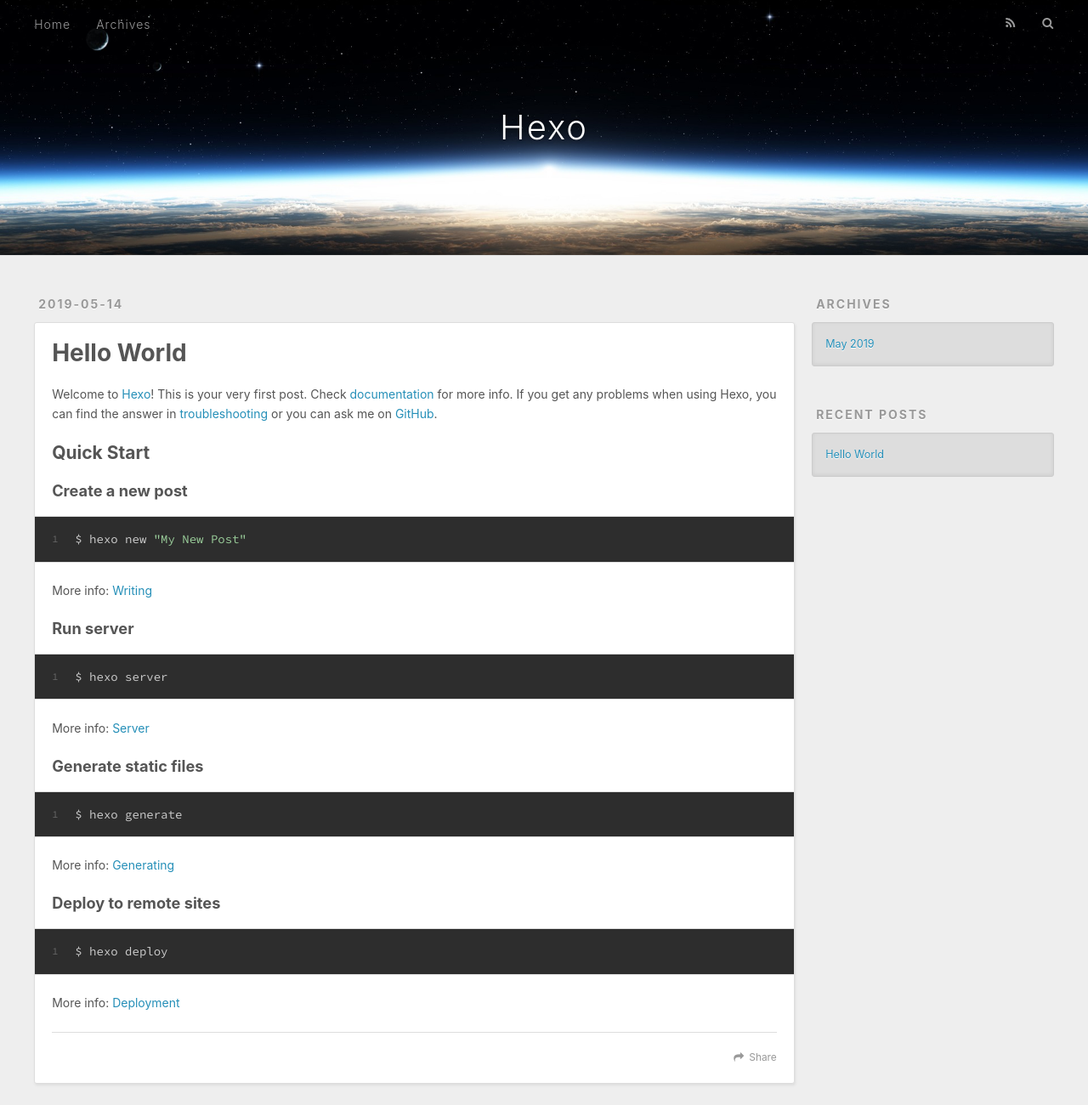
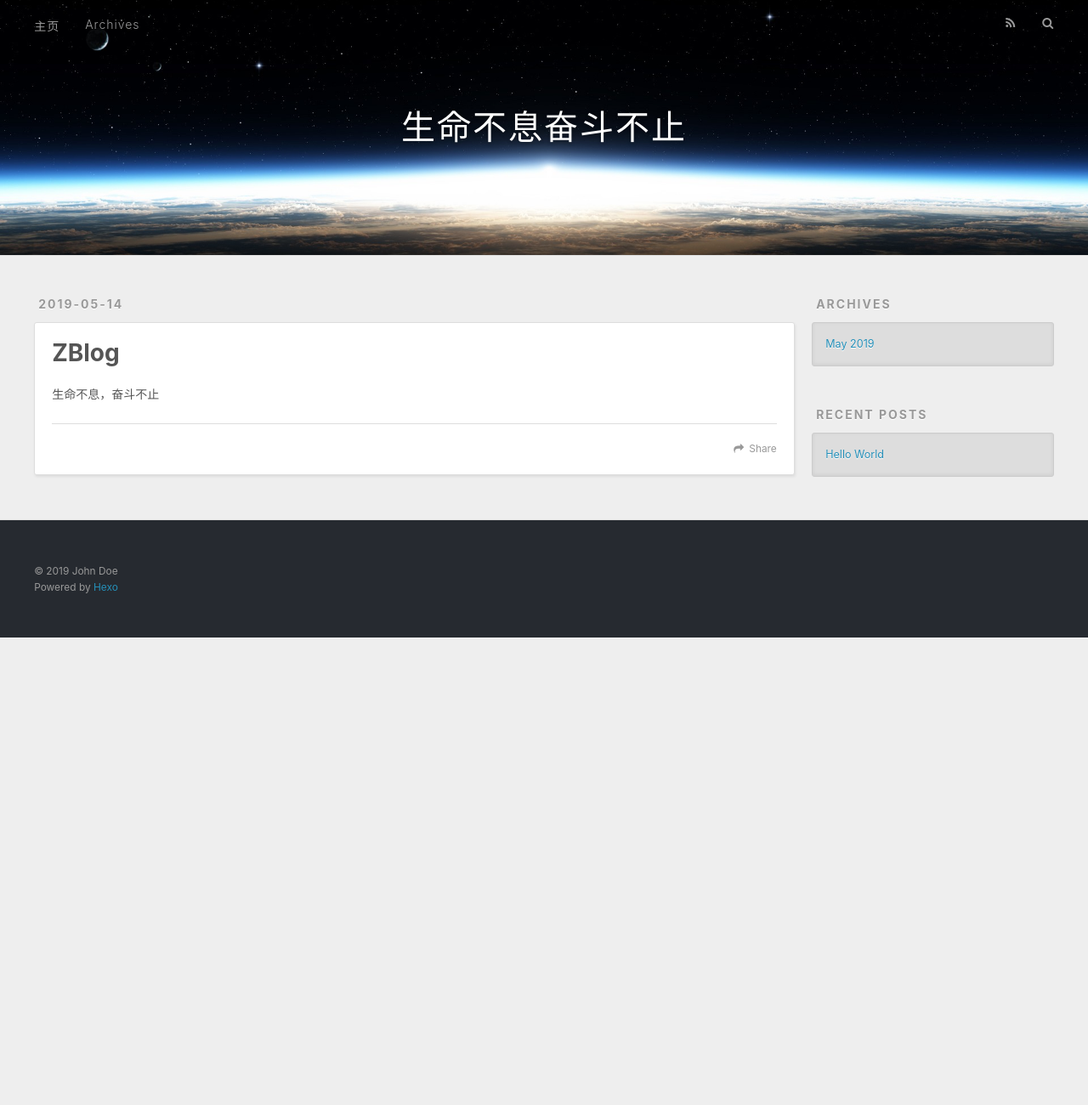
Before and after one commit to zyifan/zyifan.github.io, a plain HTML site: page index.html in a window 1280 px wide. Shown: the top 1300 px of the page at 85% size. After the commit the page ends 800 px from the top, so only its background shows below. Drawn offline with nearby package versions, Linux system fonts and the light colour scheme.

Commit message:
Site updated: 2019-05-14 14:51:30

```diff
--- a/index.html
+++ b/index.html
@@ -1,11 +1,10 @@
 <!DOCTYPE html>
 <html>
-<head><meta name="generator" content="Hexo 3.8.0">
+
+<head>
+  <meta name="generator" content="Hexo 3.8.0">
   <meta charset="utf-8">
-
-
-
-  <title>Hexo</title>
+  <title>Zyj</title>
   <meta name="viewport" content="width=device-width, initial-scale=1, maximum-scale=1">
   <meta property="og:type" content="website">
   <meta property="og:title" content="Hexo">
@@ -14,18 +13,14 @@
   <meta property="og:locale" content="default">
   <meta name="twitter:card" content="summary">
   <meta name="twitter:title" content="Hexo">
-
   <link rel="alternate" href="/atom.xml" title="Hexo" type="application/atom+xml">
-
-
   <link rel="icon" href="/favicon.png">
-
-
   <link href="//fonts.googleapis.com/css?family=Source+Code+Pro" rel="stylesheet" type="text/css">
-
   <link rel="stylesheet" href="/css/style.css">
 </head>
+
 </html>
+
 <body>
   <div id="container">
     <div id="wrap">
@@ -34,15 +29,14 @@
         <div id="header-outer" class="outer">
           <div id="header-title" class="inner">
             <h1 id="logo-wrap">
-        <a href="/" id="logo">Hexo</a>
+              <a href="/" id="logo">生命不息奋斗不止</a>
             </h1>
-
           </div>
           <div id="header-inner" class="inner">
             <nav id="main-nav">
               <a id="main-nav-toggle" class="nav-icon"></a>
 
-          <a class="main-nav-link" href="/">Home</a>
+              <a class="main-nav-link" href="/">主页</a>
 
               <a class="main-nav-link" href="/archives">Archives</a>
 
@@ -54,7 +48,10 @@
               <a id="nav-search-btn" class="nav-icon" title="Search"></a>
             </nav>
             <div id="search-form-wrap">
-        <form action="//google.com/search" method="get" accept-charset="UTF-8" class="search-form"><input type="search" name="q" class="search-form-input" placeholder="Search"><button type="submit" class="search-form-submit">&#xF002;</button><input type="hidden" name="sitesearch" value="http://yoursite.com"></form>
+              <form action="//google.com/search" method="get" accept-charset="UTF-8" class="search-form"><input
+                  type="search" name="q" class="search-form-input" placeholder="Search"><button type="submit"
+                  class="search-form-submit">&#xF002;</button><input type="hidden" name="sitesearch"
+                  value="http://yoursite.com"></form>
             </div>
           </div>
         </div>
@@ -70,82 +67,40 @@
 
             </div>
             <div class="article-inner">
-
-
               <header class="article-header">
-
-
                 <h1 itemprop="name">
-      <a class="article-title" href="/2019/05/14/hello-world/">Hello World</a>
+                  <a class="article-title" href="/2019/05/14/hello-world/">ZBlog</a>
                 </h1>
-
-
               </header>
-
               <div class="article-entry" itemprop="articleBody">
-
-        <p>Welcome to <a href="https://hexo.io/" target="_blank" rel="noopener">Hexo</a>! This is your very first post. Check <a href="https://hexo.io/docs/" target="_blank" rel="noopener">documentation</a> for more info. If you get any problems when using Hexo, you can find the answer in <a href="https://hexo.io/docs/troubleshooting.html" target="_blank" rel="noopener">troubleshooting</a> or you can ask me on <a href="https://github.com/hexojs/hexo/issues" target="_blank" rel="noopener">GitHub</a>.</p>
-<h2 id="Quick-Start"><a href="#Quick-Start" class="headerlink" title="Quick Start"></a>Quick Start</h2><h3 id="Create-a-new-post"><a href="#Create-a-new-post" class="headerlink" title="Create a new post"></a>Create a new post</h3><figure class="highlight bash"><table><tr><td class="gutter"><pre><span class="line">1</span><br></pre></td><td class="code"><pre><span class="line">$ hexo new <span class="string">"My New Post"</span></span><br></pre></td></tr></table></figure>
-<p>More info: <a href="https://hexo.io/docs/writing.html" target="_blank" rel="noopener">Writing</a></p>
-<h3 id="Run-server"><a href="#Run-server" class="headerlink" title="Run server"></a>Run server</h3><figure class="highlight bash"><table><tr><td class="gutter"><pre><span class="line">1</span><br></pre></td><td class="code"><pre><span class="line">$ hexo server</span><br></pre></td></tr></table></figure>
-<p>More info: <a href="https://hexo.io/docs/server.html" target="_blank" rel="noopener">Server</a></p>
-<h3 id="Generate-static-files"><a href="#Generate-static-files" class="headerlink" title="Generate static files"></a>Generate static files</h3><figure class="highlight bash"><table><tr><td class="gutter"><pre><span class="line">1</span><br></pre></td><td class="code"><pre><span class="line">$ hexo generate</span><br></pre></td></tr></table></figure>
-<p>More info: <a href="https://hexo.io/docs/generating.html" target="_blank" rel="noopener">Generating</a></p>
-<h3 id="Deploy-to-remote-sites"><a href="#Deploy-to-remote-sites" class="headerlink" title="Deploy to remote sites"></a>Deploy to remote sites</h3><figure class="highlight bash"><table><tr><td class="gutter"><pre><span class="line">1</span><br></pre></td><td class="code"><pre><span class="line">$ hexo deploy</span><br></pre></td></tr></table></figure>
-<p>More info: <a href="https://hexo.io/docs/deployment.html" target="_blank" rel="noopener">Deployment</a></p>
-
-
+                <p>生命不息，奋斗不止</p>
               </div>
               <footer class="article-footer">
-      <a data-url="http://yoursite.com/2019/05/14/hello-world/" data-id="cjvn7pwvx0000kcuacwjag20s" class="article-share-link">Share</a>
-
-
+                <a data-url="http://yoursite.com/2019/05/14/hello-world/" data-id="cjvn7pwvx0000kcuacwjag20s"
+                  class="article-share-link">Share</a>
               </footer>
             </div>
-
           </article>
-
-
-
-
-
         </section>
-
         <aside id="sidebar">
-
-
-
-
-
-
-
-
-
-
           <div class="widget-wrap">
             <h3 class="widget-title">Archives</h3>
             <div class="widget">
-      <ul class="archive-list"><li class="archive-list-item"><a class="archive-list-link" href="/archives/2019/05/">May 2019</a></li></ul>
+              <ul class="archive-list">
+                <li class="archive-list-item"><a class="archive-list-link" href="/archives/2019/05/">May 2019</a></li>
+              </ul>
             </div>
           </div>
-
-
-
-
           <div class="widget-wrap">
             <h3 class="widget-title">Recent Posts</h3>
             <div class="widget">
               <ul>
-
                 <li>
                   <a href="/2019/05/14/hello-world/">Hello World</a>
                 </li>
-
               </ul>
             </div>
           </div>
-
-
         </aside>
 
       </div>
@@ -181,4 +136,5 @@
 
   </div>
 </body>
+
 </html>
```
Lines whose indentation alone changed are shown as unchanged.
